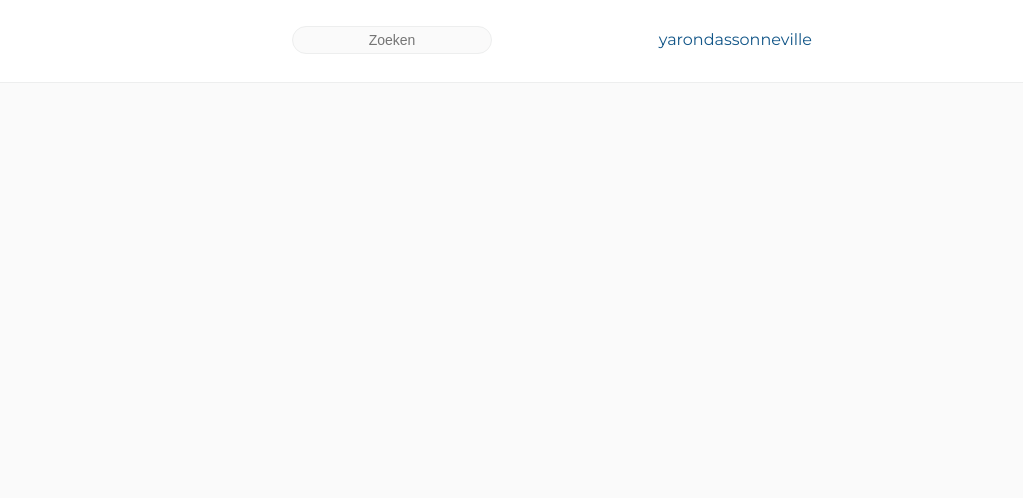
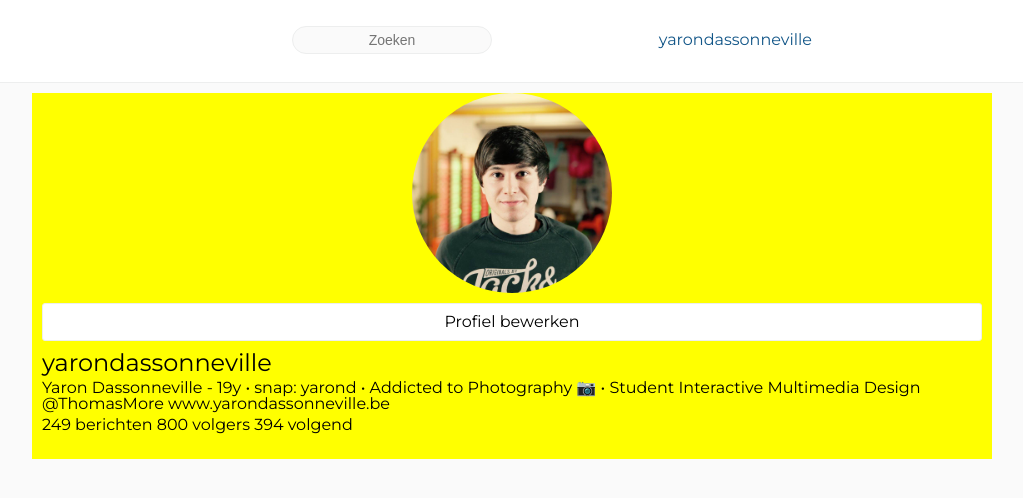
Before and after one commit to larissagoethals/IMDstagram, a PHP site: page /account.php in a window 1280 px wide. Shown: the top 498 px of the page, without its empty margins (128-1151 px from the left). Run offline with PHP 8.4, Linux system fonts and the light colour scheme.

Commit message:
Made basics from account.php

```diff
--- a/account.php
+++ b/account.php
@@ -6,6 +6,7 @@
     <link href='https://fonts.googleapis.com/css?family=Montserrat:400,700' rel='stylesheet' type='text/css'>
     <link rel="stylesheet" href="style/reset.css">
     <link rel="stylesheet" href="style/style.css">
+    <link rel="stylesheet" href="style/profile.css">
 </head>
 <body>
 <header>
@@ -21,5 +22,30 @@
     </div>
     <div class="clearfix"></div>
 </header>
+
+<section class="fullProfile">
+    <div class="profileHeader">
+        <div class="imageAndChange">
+            <img src="images/yaron.jpg" alt="yaron" class="profileImage">
+            <div class="changeProfile">
+                Profiel bewerken
+            </div>
+        </div>
+
+        <div class="profileInformation">
+            <h1>yarondassonneville</h1>
+            <p>Yaron Dassonneville - 19y • snap: yarond • Addicted to Photography 📷 • Student Interactive Multimedia Design @ThomasMore www.yarondassonneville.be</p>
+            <ul class="countEverything">
+                <li>249 berichten</li>
+                <li>800 volgers</li>
+                <li>394 volgend</li>
+            </ul>
+        </div>
+    </div>
+
+    <div class="profileTimeline">
+        <img src="" alt="">
+    </div>
+</section>
 </body>
 </html>
--- /dev/null
+++ b/style/profile.css
@@ -0,0 +1,41 @@
+.profileImage {
+    border-radius:50%;
+    display:block;
+    width:200px;
+    height:200px;
+    margin:10px auto;
+}
+
+.changeProfile {
+    margin:0px 10px;
+    background-color:white;
+    border-radius:3px;
+    text-align:center;
+    border:1px solid #edeeee;
+    padding:10px;
+}
+
+.profileInformation {
+    margin:10px;
+}
+
+h1 {
+    font-size:1.5em;
+    margin-bottom:5px;
+}
+
+.countEverything {
+    margin-top:5px;
+}
+
+.countEverything li {
+    display:inline;
+}
+
+@media (min-width: 600px) {
+    .fullProfile {
+        max-width:960px;
+        margin:0px auto;
+        background-color:yellow;
+    }
+}
--- a/timeline.php
+++ b/timeline.php
@@ -31,7 +31,7 @@
         </div>
 
         <div class="profileName">
-            <a href=""><?php echo $users[0]["username"] ?></a></div>
+            <a href="account.php"><?php echo $users[0]["username"] ?></a></div>
         </div>
         <div class="clearfix"></div>
     </header>
```
Also changed, not shown: images/yaron.jpg (added).
